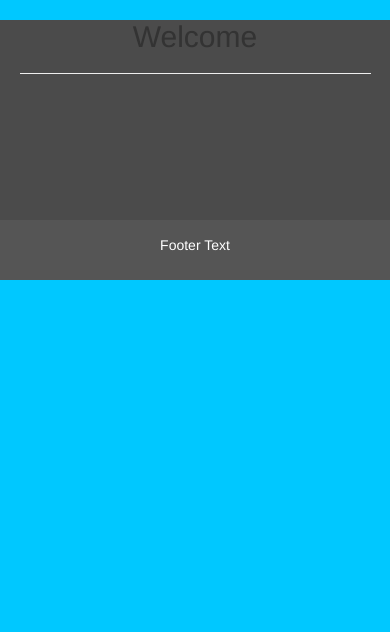
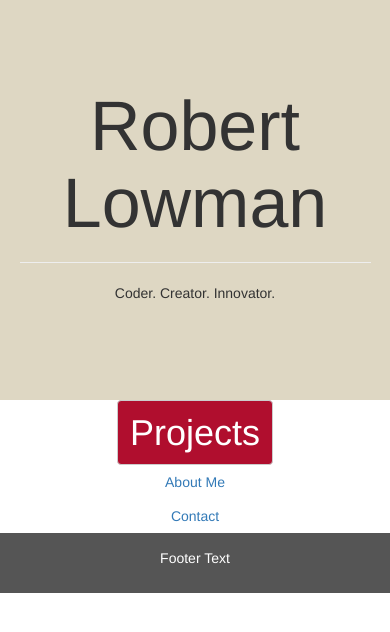
Before and after one commit to rlowman/RobertWebsite, a Django app: page / in a window 390 px wide. Shown: the top 632 px of the page. Run offline with Django 3.2, Linux system fonts and the light colour scheme; some libraries are stand-ins or nearby versions.

Commit message:
styling index page

```diff
--- a/mysite/index/projects/sodoku.py
+++ b/mysite/index/projects/sodoku.py
@@ -3,11 +3,11 @@ def cross(theRows, theCols):
     returnArray = []
     for row in theRows:
         for col in theCols:
-        returnArray.append(row+col)
+            returnArray.append(row+col)
     return returnArray
 
 digits   = '123456789'
-rows     = 'ABCDEFGHI'
+rows     = '123456789'
 cols     = digits
 squares  = cross(rows, cols)
 unitlist = ([cross(rows, c) for c in cols] +
@@ -51,7 +51,7 @@ def eliminate(values, s, d):
     values[s] = values[s].replace(d,'')
     ## (1) If a square s is reduced to one value d2, then eliminate d2 from the peers.
     if len(values[s]) == 0:
-	return False ## Contradiction: removed last value
+	       return False ## Contradiction: removed last value
     elif len(values[s]) == 1:
         d2 = values[s]
         if not all(eliminate(values, s2, d2) for s2 in peers[s]):
@@ -84,16 +84,7 @@ def some(seq):
         if e: return e
     return False
 
-def writeBoard(data):
-    returnBoard = SodokuBoard()
-    for row in range(9):
-        for col in range(9):
-            getString = getString = "cellRow" + str(row) + "Col" + str(col)
-            returnBoard.fields[getString].initial = data[row][col]
-    return returnBoard
-
-def solveBacktracking(board):
-    data = [] * 81
-
-
-    return returnArray
+def solveBacktracking(data):
+    temp = search(parse_grid(str(data)))
+    print temp
+    return temp
--- a/mysite/index/templates/index/index.html
+++ b/mysite/index/templates/index/index.html
@@ -10,27 +10,60 @@
   <script src="https://maxcdn.bootstrapcdn.com/bootstrap/3.3.7/js/bootstrap.min.js"></script>
   <style>
     #welcome{
-      background-color: #4b4b4b;
-      height: 200px;
-      vertical-align: top;
-      margin-top: 0px;
-    }
-    .navbar .navbar-collapse {
-      text-align: center;
-    }
-    body{
-      background-color: #00c8ff;
-      margin-top: 0px;
+      background: rgba(222, 215, 195, 1);
+      height: 400px;
+      align-items: center;
+      width:100%;
+      display:flex;
+      justify-content: center;
     }
 
-    /* Set height of the grid so .sidenav can be 100% (adjust as needed) */
-    .row.content {height: 450px}
-
-    /* Set gray background color and 100% height */
-    .sidenav {
-      padding-top: 20px;
-      background-color: #f1f1f1;
-      height: 100%;
+    .main-heading{
+      font-size: 70px;
+      text-align: center;
+      margin-top: 0;
+      vertical-align: middle;
+    }
+    .btn-custom {
+      font-size: 36px;
+      border-radius: 4px;
+      border-width: 1px;
+    }
+    .btn-custom.projects {
+      background: rgba(176, 14, 46, 1);
+      border-color: rgba(204, 204, 204, 1);
+      color: rgba(255, 255, 255, 1);
+    }
+    .btn-custom.contact {
+      background: rgba(255, 0, 51, 1);
+      border-color: rgba(204, 204, 204, 1);
+      color: rgba(255, 255, 255, 1);
+    }
+    .btn-custom.about {
+      background: rgba(255, 0, 51, 1);
+      border-color: rgba(204, 204, 204, 1);
+      color: rgba(255, 255, 255, 1);
+    }
+    .btn-custom.projects:hover {
+      background: rgba(255, 255, 255, 1);
+      border-color: rgba(255, 0, 0, 1);
+      color: rgba(255, 0, 0, 1);
+    }
+    .btn-custom.contact:hover {
+      background: rgba(255, 0, 51, 1);
+      border-color: rgba(204, 204, 204, 1);
+      color: rgba(255, 255, 255, 1);
+    }
+    .btn-custom.about:hover {
+      background: rgba(255, 0, 51, 1);
+      border-color: rgba(204, 204, 204, 1);
+      color: rgba(255, 255, 255, 1);
+    }
+    .btn-projects:active,
+    .btn-projects:focus {
+      background: rgba(235, 235, 235, 1);
+      border-color: rgba(173, 173, 173, 1);
+      color: rgba(51, 51, 51, 1);
     }
 
     /* Set black background color, white text and some padding */
@@ -40,50 +73,37 @@
       padding: 15px;
     }
 
-    hr.welcome {
+    hr.name {
       width : 90%;
 			align : "center"
     }
-
-    /* On small screens, set height to 'auto' for sidenav and grid */
-    @media screen and (max-width: 767px) {
-      .sidenav {
-        height: auto;
-        padding: 15px;
-      }
-      .row.content {height:auto;}
+    p.summary {
+      text-align: center;
+      font:
+      font-size: 20px;
     }
   </style>
 </head>
-<body>
-<!-- <nav class="navbar navbar-inverse">
-  <div class="container-fluid">
-    <div class="navbar-header">
-      <button type="button" class="navbar-toggle" data-toggle="collapse" data-target="#myNavbar">
-        <span class="icon-bar"></span>
-        <span class="icon-bar"></span>
-        <span class="icon-bar"></span>
-      </button>
-      <a class="navbar-brand" href="#">Website of Robert Lowman</a>
-    </div>
-    <div class="collapse navbar-collapse" id="myNavbar">
-      <ul class="nav navbar-nav navbar-center">
-        <li class="active"><a href="#">Home</a></li>
-        <li><a href="#">About</a></li>
-        <li><a href="projects">Projects</a></li>
-        <li><a href="contact.html">Contact</a></li>
-      </ul>
-    </div>
+
+<div id = "welcome">
+  <div>
+    <h1 class = "main-heading">Robert Lowman</h1>
+    <hr class = "name"></hr>
+    <p class = "summary">Coder. Creator. Innovator.</p>
   </div>
-</nav> -->
-<div id="welcome">
-  <h2 align="center">Welcome</h2>
-  <hr class="welcome">
 </div>
 
-
-
-
+<div class = "row text-center">
+  <div class = "col-md-4 text-center">
+    <a href="projects.html" class="btn btn-custom projects" role="button">Projects</a>
+  </div>
+  <div class = "col-md-4 text-center">
+    <a href="about.html" class="btn btn-about" role="button">About Me</a>
+  </div>
+  <div class = "col-md-4 text-center">
+    <a href="contact.html" class="btn btn-contact" role="button">Contact</a>
+  </div>
+</div>
 <footer class="container-fluid text-center">
   <p>Footer Text</p>
 </footer>
--- a/mysite/index/views.py
+++ b/mysite/index/views.py
@@ -7,6 +7,7 @@ from django.http import HttpResponse
 from django.template import loader
 from forms import RotaluclacForm, SodokuBoard
 from projects.calculate import *
+from projects.sodoku import solveBacktracking
 from projects.exceptions import UnsolvableEquationError
 
 
@@ -44,8 +45,12 @@ def projects(request):
             board = SodokuBoard(request.POST)
             if board.is_valid():
                 alg = board.cleaned_data['algorithm']
-                data = solveBoard(board)
-                board = writeBoard(data)
+                temp = readBoard(board)
+                data = solveBacktracking(temp)
+                if data:
+                    board = writeBoard(data)
+                else:
+                    print "error"
                 return render(request, 'index/projects.html', {'rotForm':rotForm, 'board':board})
     else:
         form = RotaluclacForm()
@@ -53,3 +58,25 @@ def projects(request):
 
 def contact(request):
     return render_to_response(request, 'index/contact.html')
+
+def readBoard(board):
+    returnValue = []
+    for row in range(9):
+        for col in range(9):
+            getString = getString = "cellRow" + str(row) + "Col" + str(col)
+            temp = board.cleaned_data[getString]
+            if len(temp) > 0:
+                returnValue.append(board.cleaned_data[getString])
+            else:
+                returnValue.append(0)
+    print returnValue
+    return returnValue
+
+def writeBoard(data):
+    returnBoard = SodokuBoard()
+    for row in range(9):
+        for col in range(9):
+            getString = "cellRow" + str(row) + "Col" + str(col)
+            index = (row * 9) + col
+            returnBoard.fields[getString].initial = data.get(str(row + 1) + str(col + 1))
+    return returnBoard
```
Also changed, not shown: mysite/index/templates/index/indexBackground.jpeg (added).
